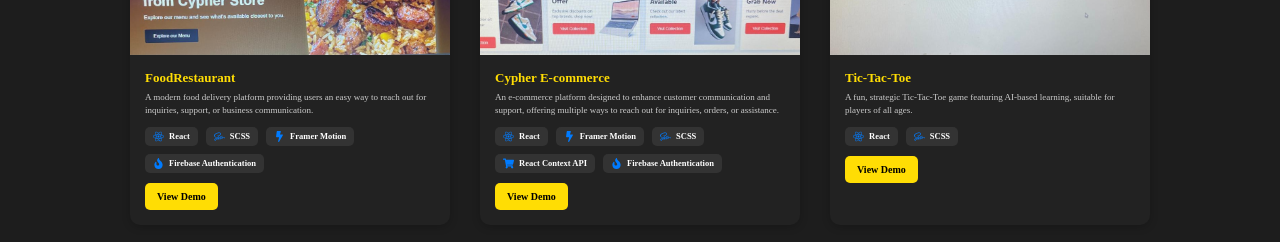
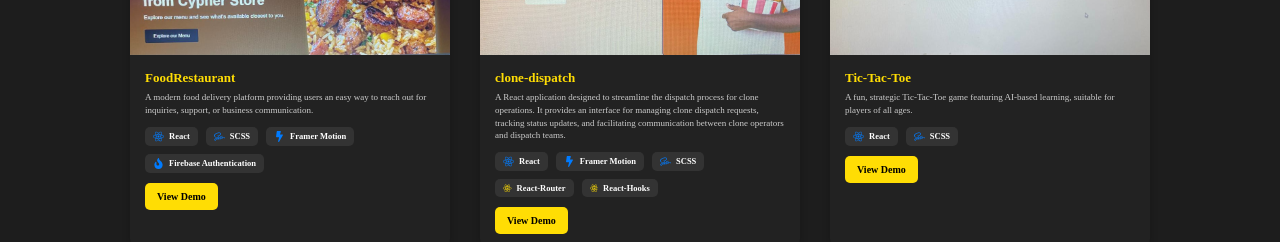
Before and after one commit to RichardCypher4/my-portfolio, a React (Create React App) app: page / in a window 1280 px wide. Shown: the part 1822-2064 px from the top of the page. Built offline with nearby package versions, Linux system fonts and the light colour scheme.

Commit message:
updated my jsx

```diff
--- a/src/containers/portfolio/portfolio.jsx
+++ b/src/containers/portfolio/portfolio.jsx
@@ -1,12 +1,10 @@
 import React from "react";
 import PageHeader from "../../component/pageHeader/pageHeader";
 import { BsInfoCircle } from "react-icons/bs";
-import { FaReact, FaSass, FaFire, FaBolt, FaShoppingCart } from "react-icons/fa";
-import "./portfolio.scss";
-
-// Replace these image paths with your actual screenshot file paths
+import { FaReact, FaSass, FaFire, FaBolt } from "react-icons/fa";
+import "./portfolio.scss"
 import FoodRestaurantImg from "../../asset/niii/image1.jpg";
-import CypherEcommerceImg from "../../asset/niii/image3.jpg";
+import Clone from "../../asset/niii/clone.jpg";
 import TicTacToeImg from "../../asset/niii/image2.jpg";
 
 const projects = [
@@ -26,17 +24,21 @@ const projects = [
   },
   {
     id: 2,
-    title: "Cypher E-commerce",
-    link: "https://cypher-ecomerce.netlify.app", // Make sure it's HTTPS
+    title: "clone-dispatch",
+    link: "https://clone-dispatch.netlify.app/",
     description:
-      "An e-commerce platform designed to enhance customer communication and support, offering multiple ways to reach out for inquiries, orders, or assistance.",
-    image: CypherEcommerceImg, // Local screenshot file
+      "A React application designed to streamline the dispatch process for clone operations. It provides an interface for managing clone dispatch requests, tracking status updates, and facilitating communication between clone operators and dispatch teams.",
+    image: Clone,
     stack: [
       { name: "React", icon: <FaReact className="tech-icon" /> },
       { name: "Framer Motion", icon: <FaBolt className="tech-icon" /> },
       { name: "SCSS", icon: <FaSass className="tech-icon" /> },
+      { name: "React-Router", icon: <FaReact className="tec-icon" />},
+      { name: "React-Hooks", icon: <FaReact className="tec-icon" />},
+    /*
       { name: "React Context API", icon: <FaShoppingCart className="tech-icon" /> },
       { name: "Firebase Authentication", icon: <FaFire className="tech-icon" /> },
+       */
     ],
   },
   {
```
Also changed, not shown: src/asset/niii/clone.jpg (added).
